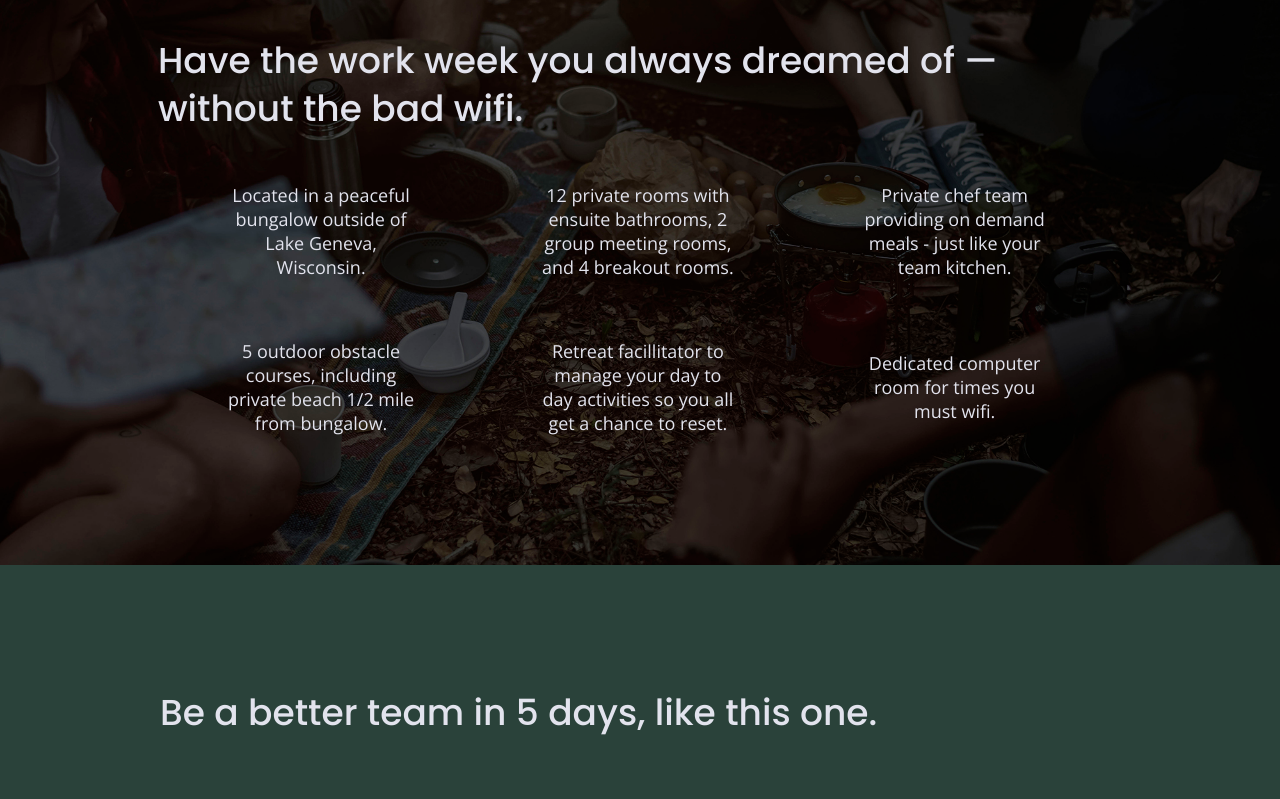
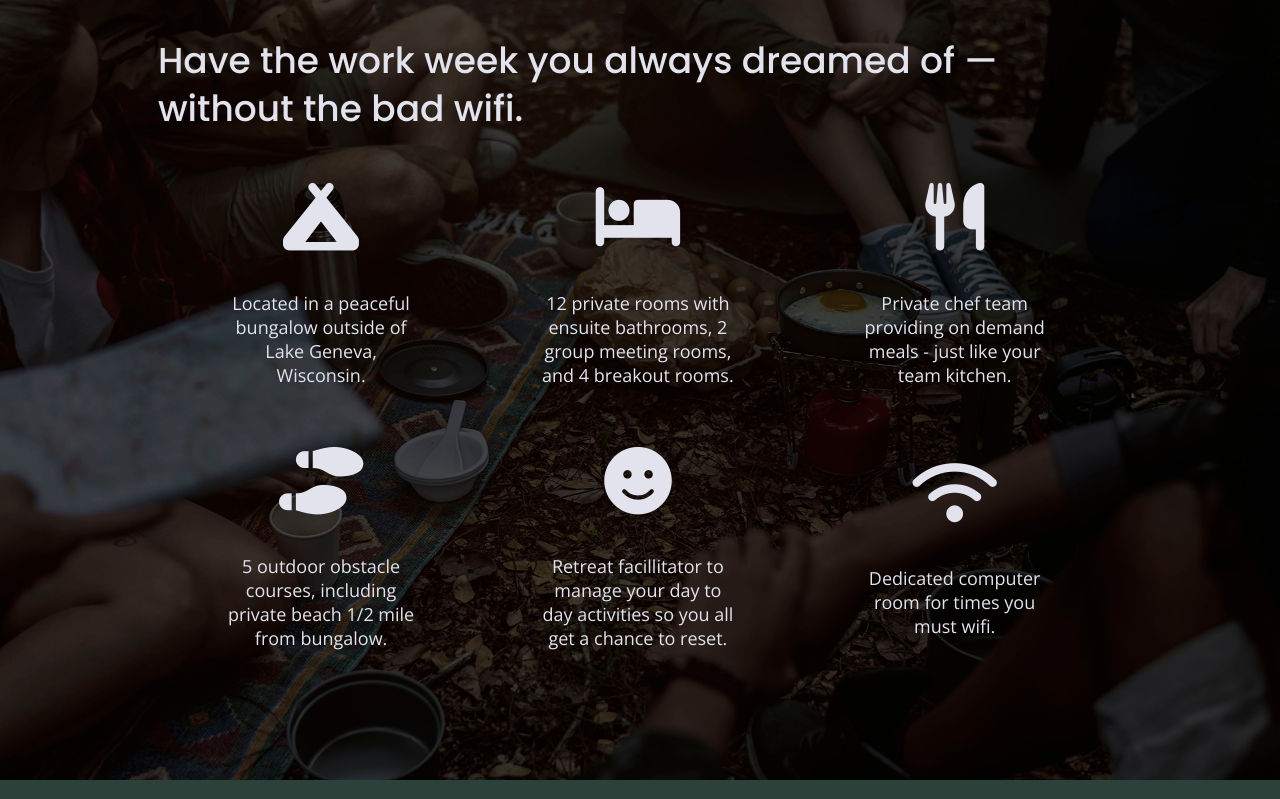
Before and after one commit to missywalker/unplugged-project, a website built with Parcel: page index.html in a window 1280 px wide. Shown: the part 1113-1912 px from the top of the page. Built offline with nearby package versions, Linux system fonts and the light colour scheme.

Commit message:
Added features icons

```diff
--- a/css/main.css
+++ b/css/main.css
@@ -360,10 +360,11 @@ input[type=button] {
   margin: 0;
 }
 
-/******.fontawesome-icon {
-  font-size: 3.75em;
+.features i {
+	font-size: 3.75em;
+    margin-bottom: 40px;
 }
-***/
+
 /* Reviews */
 
 .reviews {
--- a/index.html
+++ b/index.html
@@ -18,6 +18,10 @@
 
   <link rel="stylesheet" href="css/normalize.css">
   <link rel="stylesheet" href="css/main.css">
+
+  <!-- Icon Fonts -->
+<script src="https://kit.fontawesome.com/bb829e8a06.js" crossorigin="anonymous"></script>
+
 
   <meta name="theme-color" content="#fafafa">
 
@@ -79,32 +83,38 @@
         <h2>Have the work week you always dreamed of — without the bad wifi.</h2>
         <div class="features-items">
     <article>
-        <p class="fontawesome-icon"></p>
+        <p class="fontawesome-icon">
+          <i class="fas fa-campground"></i></p>
         <p class="features-item-description">Located in a peaceful bungalow outside of Lake Geneva, Wisconsin.
         </p>
     </article>
     <article>
-        <p class="fontawesome-icon"></p>
+        <p class="fontawesome-icon">
+          <i class="fas fa-bed"></i></p>
         <p class="features-item-description">12 private rooms with ensuite bathrooms, 2 group meeting rooms, and 4 breakout rooms.
         </p>
     </article>
     <article>
-       <p class="fontawesome-icon"></p>
+       <p class="fontawesome-icon">
+        <i class="fas fa-utensils"></i></p>
        <p class="features-item-description">Private chef team providing on demand meals - just like your team kitchen.
       </p>
     </article>
     <article>
-        <p class="fontawesome-icon"></p>
+        <p class="fontawesome-icon">
+          <i class="fas fa-shoe-prints"></i></p>
         <p class="features-item-description">5 outdoor obstacle courses, including private beach 1/2 mile from bungalow.
         </p>
     </article>
     <article>
-        <p class="fontawesome-icon"></p>
+        <p class="fontawesome-icon">
+          <i class="fas fa-smile"></i></p>
         <p class="features-item-description">Retreat facillitator to manage your day to day activities so you all get a chance to reset.
         </p>
     </article>
     <article>
-        <p class="fontawesome-icon"></p>
+        <p class="fontawesome-icon">
+          <i class="fas fa-wifi"></i></p>
         <p class="features-item-description">Dedicated computer room for times you must wifi.
         </p>
     </article>
```
Also changed, not shown: about/index.html (+4 -0 lines), faq/index.html (+4 -0 lines).
